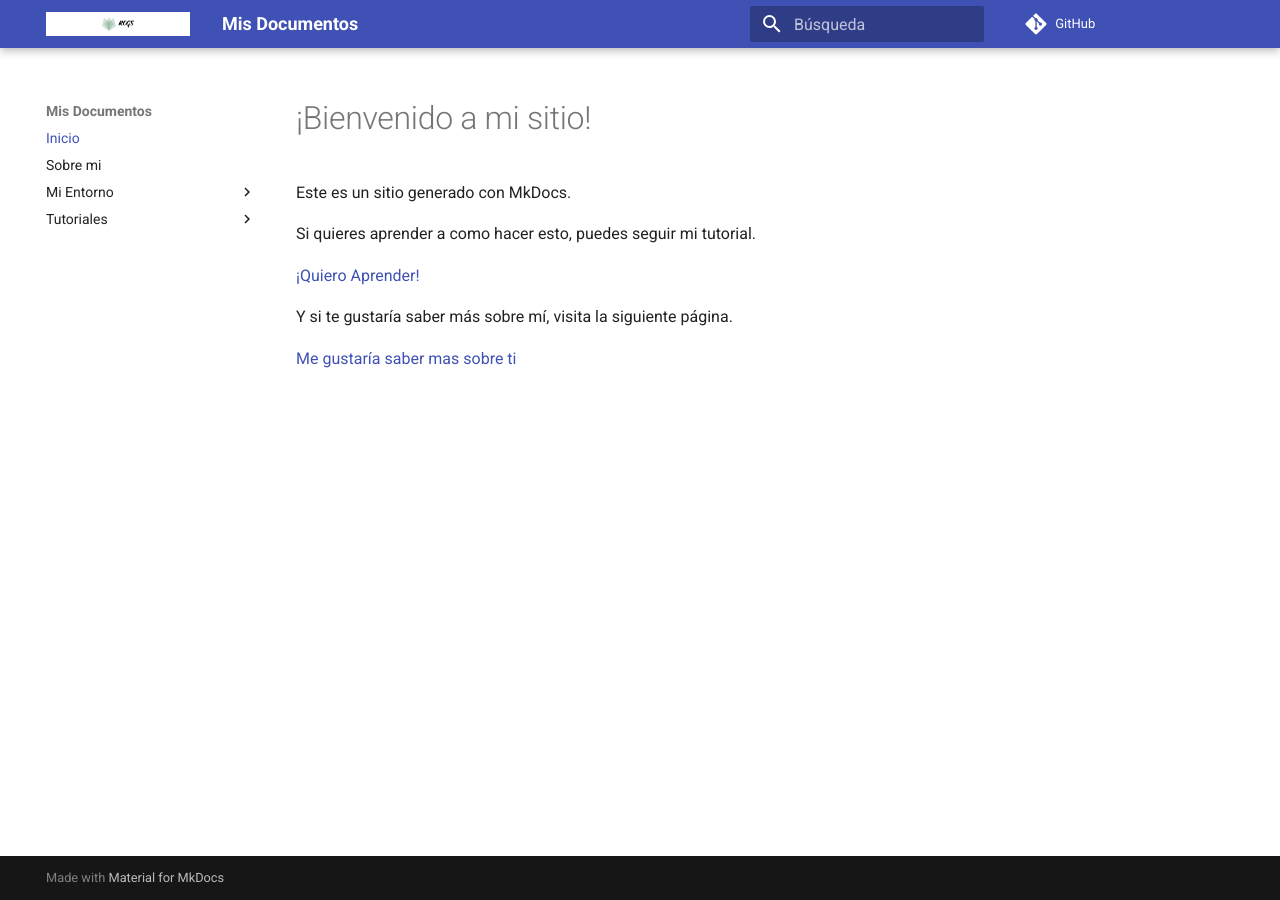
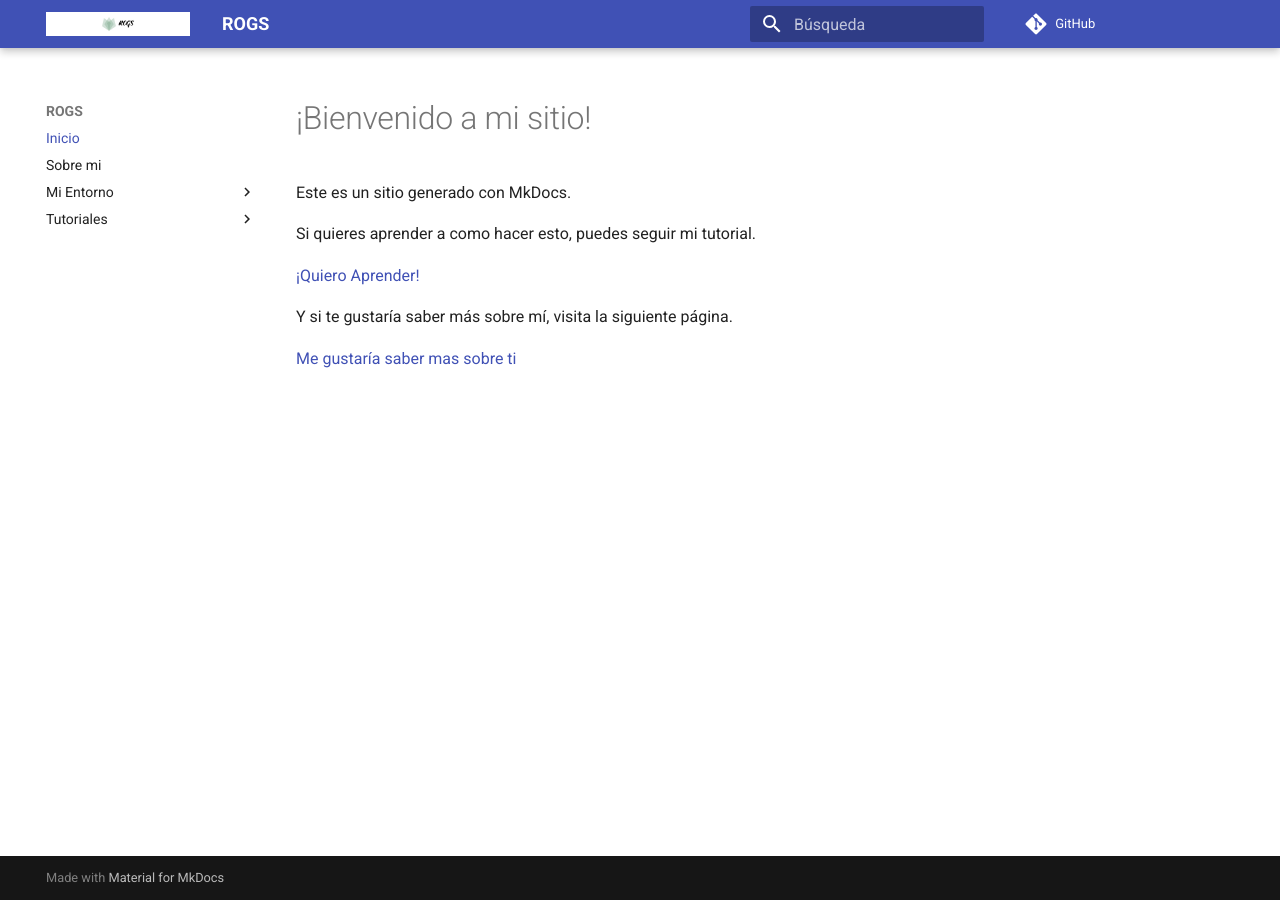
Before and after one commit to rguerrasev/rguerrasev.github.io, an MkDocs documentation site: the page built from docs/index.md, in a window 1280 px wide. Built offline with MkDocs 1.6.1 and Material for MkDocs 9.7.7, drawn with Linux system fonts in a browser that asks for light colours; comment, search, counter and statistics services are not loaded.

Commit message:
feat: Modifica nombre

```diff
--- a/mkdocs.yml
+++ b/mkdocs.yml
@@ -1,4 +1,4 @@
-site_name: Mis Documentos
+site_name: ROGS
 
 theme:
   name: material
```
